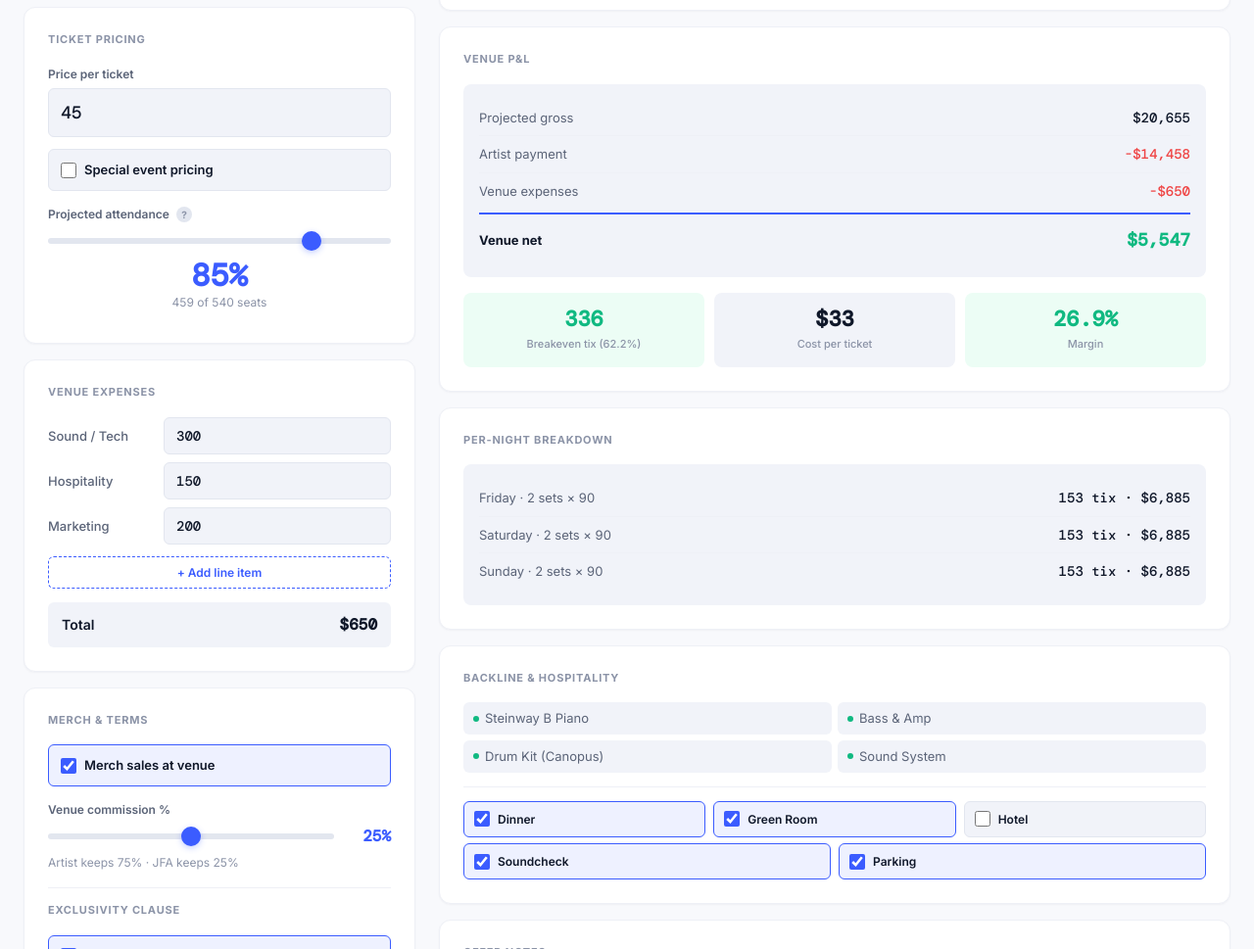
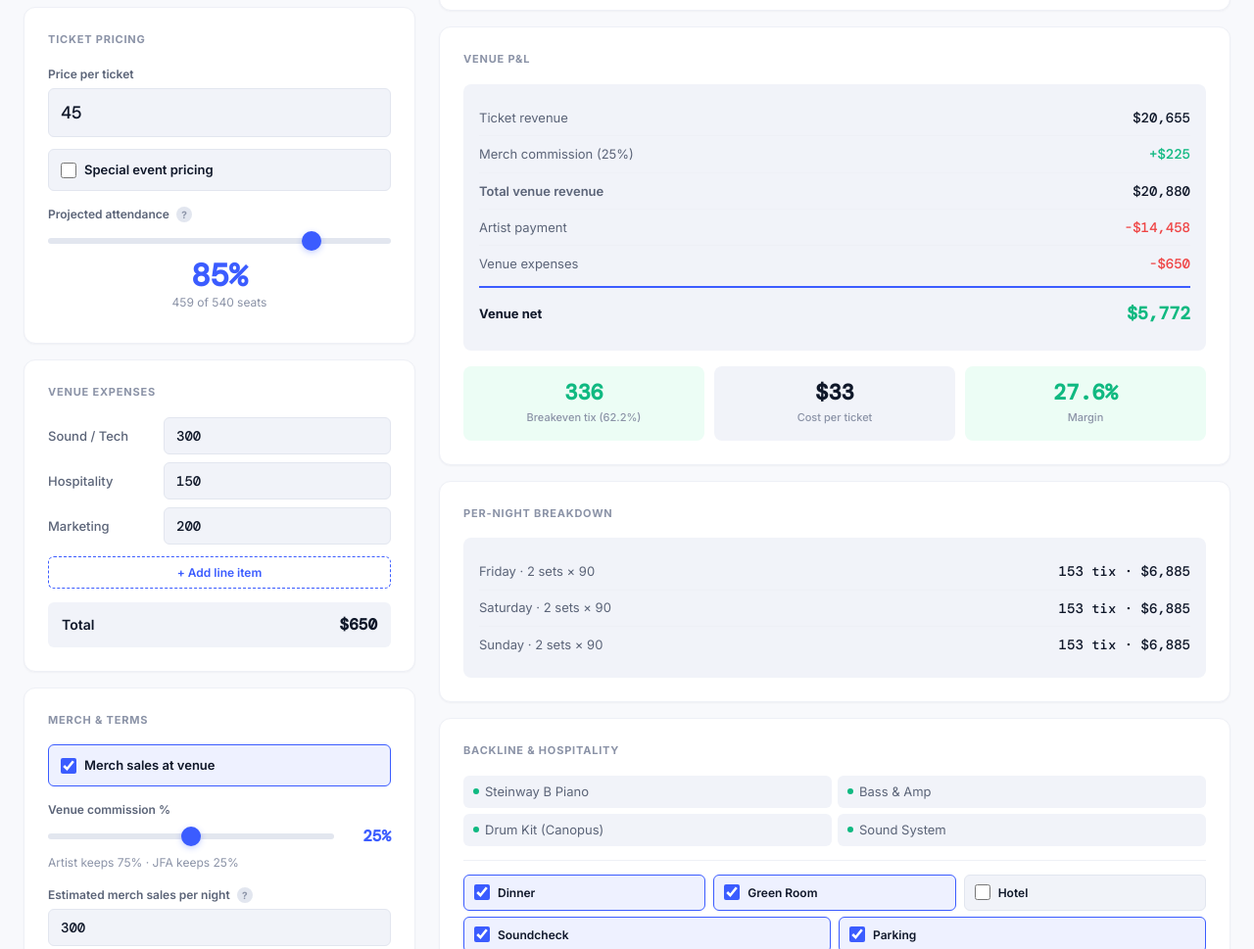
Before and after one commit to darrian-lgtm/JFAoffer, a plain HTML site: page index.html in a window 1280 px wide. Shown: the part 927-1896 px from the top of the page at 98% size. Drawn offline with nearby package versions, Linux system fonts and the light colour scheme.

Commit message:
Update index.html

```diff
--- a/index.html
+++ b/index.html
@@ -184,7 +184,7 @@ const S = {
   ],
   customExpenses: [],
   // Merch
-  merchEnabled: true, merchVenuePct: 25,
+  merchEnabled: true, merchVenuePct: 25, merchEstimatedSales: 300,
   // Exclusivity
   exclusivityEnabled: true, exclusivityDays: 60, exclusivityMiles: 15,
   exclusivityExclude: "Dizzy's Club",
@@ -213,6 +213,9 @@ function calc() {
   const grossPotential = totalSeats*price;
   const projectedGross = projectedTickets*price;
   const totalExpenses = S.expenses.reduce((s,e)=>s+(+e.amount||0),0)+S.customExpenses.reduce((s,e)=>s+(+e.amount||0),0);
+  const merchGross = S.merchEnabled ? (+S.merchEstimatedSales||0) * nights.length : 0;
+  const merchVenueRev = merchGross * (S.merchVenuePct/100);
+  const merchArtistRev = merchGross - merchVenueRev;
   let artistPay=0,dealLabel='',dealExplain='',dealEmailText='';
   if(S.dealType==='flat'){
     artistPay=+S.guarantee||0; dealLabel='Flat Guarantee';
@@ -234,12 +237,14 @@ function calc() {
     dealExplain=`<strong>${money(g)}</strong> guarantee <em>plus</em> <strong>${S.plusPct}%</strong> above breakeven (<strong>${money(be)}</strong>). Bonus: <strong>${money(bonus)}</strong>.`;
     dealEmailText=`$${g.toLocaleString()} guarantee + ${S.plusPct}% of net box office above breakeven`;
   }
-  const venueCost=artistPay+totalExpenses,venueNet=projectedGross-venueCost;
+  const venueCost=artistPay+totalExpenses;
+  const totalVenueRevenue=projectedGross+merchVenueRev;
+  const venueNet=totalVenueRevenue-venueCost;
   const breakeven=price>0?Math.ceil(venueCost/price):0;
   const breakevenPct=totalSeats>0?(breakeven/totalSeats*100):0;
   const perTicketCost=projectedTickets>0?venueCost/projectedTickets:0;
-  const margin=projectedGross>0?(venueNet/projectedGross*100):0;
-  return {nights,price,totalSeats,projectedTickets,grossPotential,projectedGross,totalExpenses,artistPay,dealLabel,dealExplain,dealEmailText,venueCost,venueNet,breakeven,breakevenPct,perTicketCost,margin};
+  const margin=totalVenueRevenue>0?(venueNet/totalVenueRevenue*100):0;
+  return {nights,price,totalSeats,projectedTickets,grossPotential,projectedGross,totalExpenses,artistPay,dealLabel,dealExplain,dealEmailText,venueCost,venueNet,breakeven,breakevenPct,perTicketCost,margin,merchGross,merchVenueRev,merchArtistRev,totalVenueRevenue};
 }
 
 function render(){
@@ -336,6 +341,13 @@ function render(){
             <span style="font-family:'DM Mono',monospace;font-size:16px;font-weight:700;color:var(--accent);min-width:48px;text-align:right">${S.merchVenuePct}%</span>
           </div>
           <div style="font-size:12px;color:var(--text-muted);margin-top:4px">Artist keeps ${100-S.merchVenuePct}% &middot; JFA keeps ${S.merchVenuePct}%</div>
+          <label>Estimated merch sales per night <span class="tip"><span class="tip-icon">?</span><span class="tip-text">Rough estimate of total merch sales per show night (CDs, vinyl, etc). You won't know exact items until the artist arrives, but this helps with the P&L projection.</span></span></label>
+          <input type="number" value="${S.merchEstimatedSales}" onchange="S.merchEstimatedSales=+this.value;render()" placeholder="e.g. 300">
+          <div class="result-block" style="margin-top:10px">
+            <div class="r-row"><span class="r-label">Total merch (${c.nights.length} night${c.nights.length>1?'s':''})</span><span class="r-value">${money(c.merchGross)}</span></div>
+            <div class="r-row"><span class="r-label">Artist share (${100-S.merchVenuePct}%)</span><span class="r-value">${money(c.merchArtistRev)}</span></div>
+            <div class="r-row" style="font-weight:600"><span class="r-label">JFA merch revenue (${S.merchVenuePct}%)</span><span class="r-value c-green">${money(c.merchVenueRev)}</span></div>
+          </div>
           `:''}
 
           <div class="section-divider" style="margin-top:16px"></div>
@@ -390,7 +402,9 @@ function render(){
         <div class="card">
           <div class="card-title">Venue P&amp;L</div>
           <div class="result-block">
-            <div class="r-row"><span class="r-label">Projected gross</span><span class="r-value">${money(c.projectedGross)}</span></div>
+            <div class="r-row"><span class="r-label">Ticket revenue</span><span class="r-value">${money(c.projectedGross)}</span></div>
+            ${c.merchVenueRev>0?`<div class="r-row"><span class="r-label">Merch commission (${S.merchVenuePct}%)</span><span class="r-value c-green">+${money(c.merchVenueRev)}</span></div>`:''}
+            ${c.merchVenueRev>0?`<div class="r-row" style="font-weight:600"><span class="r-label">Total venue revenue</span><span class="r-value">${money(c.totalVenueRevenue)}</span></div>`:''}
             <div class="r-row"><span class="r-label">Artist payment</span><span class="r-value c-red">-${money(c.artistPay)}</span></div>
             <div class="r-row"><span class="r-label">Venue expenses</span><span class="r-value c-red">-${money(c.totalExpenses)}</span></div>
             <div class="r-row total"><span class="r-label">Venue net</span><span class="r-value ${netClass}">${money(c.venueNet)}</span></div>
@@ -547,14 +561,15 @@ window.generatePrint=function(){
     ${S.hotelProvided?'<p style="margin-top:8px;font-size:13px;color:#5b6478">Hotel provided</p>':''}
     ${S.parking?'<p style="margin-top:4px;font-size:13px;color:#5b6478">Parking available onsite</p>':''}
 
-    ${S.merchEnabled?`<h3>Merch</h3><table><tr><td>Venue sells artist merch</td><td style="font-family:Inter,sans-serif">${S.merchVenuePct}% commission to JFA</td></tr></table>`:''}
+    ${S.merchEnabled?`<h3>Merch</h3><table><tr><td>Venue sells artist merch</td><td style="font-family:Inter,sans-serif">${S.merchVenuePct}% commission to JFA</td></tr>${c.merchGross>0?`<tr><td>Est. merch sales (${c.nights.length} night${c.nights.length>1?'s':''})</td><td>${money(c.merchGross)}</td></tr><tr><td>Artist merch revenue</td><td>${money(c.merchArtistRev)}</td></tr><tr><td style="font-weight:700">JFA merch revenue</td><td style="font-weight:700;color:#10b981">${money(c.merchVenueRev)}</td></tr>`:''}</table>`:''}
 
     ${S.exclusivityEnabled?`<h3>Exclusivity</h3><table><tr><td>Radius clause</td><td style="font-family:Inter,sans-serif">${S.exclusivityDays} days / ${S.exclusivityMiles} miles${S.exclusivityExclude?`, excl. ${escH(S.exclusivityExclude)}`:''}</td></tr></table>`:''}
 
     <h3>Financial Projection (${S.projectedAttendance}% Attendance)</h3>
     <table>
       <tr><td>Projected Tickets</td><td>${c.projectedTickets} of ${c.totalSeats}</td></tr>
-      <tr><td>Projected Gross</td><td>${money(c.projectedGross)}</td></tr>
+      <tr><td>Ticket Revenue</td><td>${money(c.projectedGross)}</td></tr>
+      ${c.merchVenueRev>0?`<tr><td>Merch Commission (${S.merchVenuePct}%)</td><td>+${money(c.merchVenueRev)}</td></tr><tr><td style="font-weight:700">Total Venue Revenue</td><td style="font-weight:700">${money(c.totalVenueRevenue)}</td></tr>`:''}
       <tr><td>Artist Payment</td><td>${money(c.artistPay)}</td></tr>
       ${allExp.map(e=>`<tr><td style="padding-left:16px;color:#8b93a7;font-weight:400">${escH(e.name)}</td><td style="color:#8b93a7">${money(e.amount)}</td></tr>`).join('')}
       <tr><td>Venue Expenses</td><td>${money(c.totalExpenses)}</td></tr>
```
